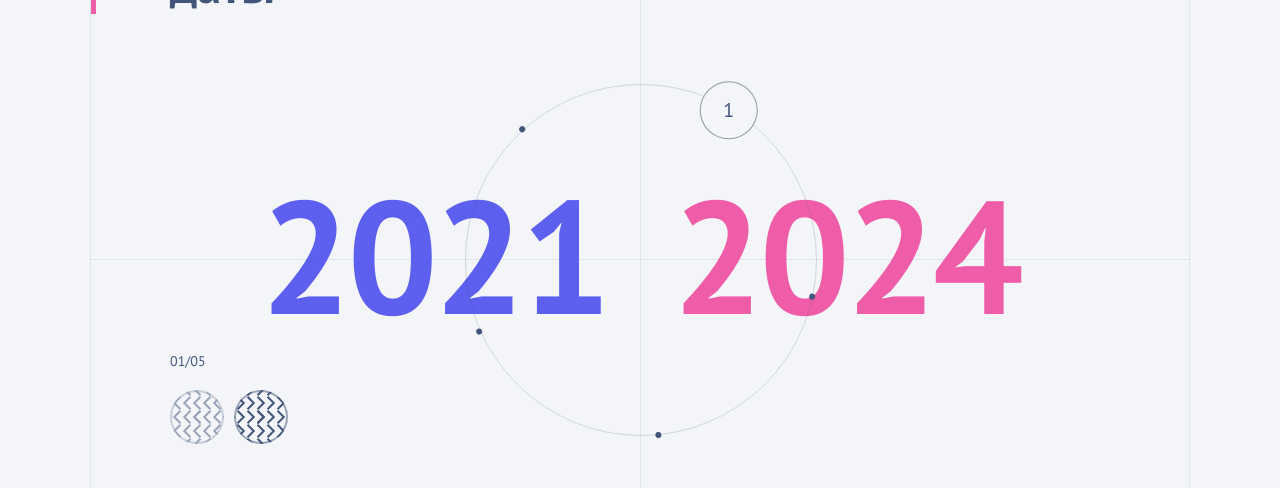
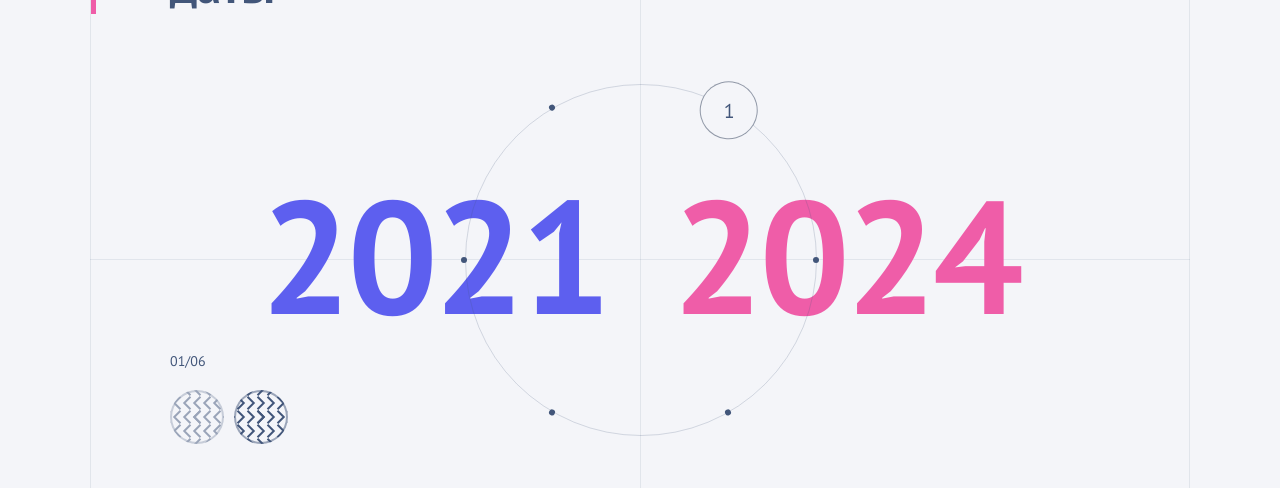
Before and after one commit to george-avsa/only-test-task, a React app: page / in a window 1280 px wide. Shown: the part 141-629 px from the top of the page. Built offline with nearby package versions, Linux system fonts and the light colour scheme.

Commit message:
finished circle markers animation | tested

```diff
--- a/package.json
+++ b/package.json
@@ -31,6 +31,7 @@
     "webpack-dev-server": "^4.15.1"
   },
   "dependencies": {
+    "gsap": "^3.12.3",
     "react": "^18.2.0",
     "react-dom": "^18.2.0",
     "swiper": "^11.0.5"
--- a/src/components/CirceWrapper.tsx
+++ b/src/components/CirceWrapper.tsx
@@ -26,6 +26,7 @@
             currentRotation: 0,
             nextRotation: 0,
             active: true,
+            category: 'history',
         },
         {
             firstDate: 1995,
@@ -34,6 +35,7 @@
             currentRotation: 0,
             nextRotation: 0,
             active: false,
+            category: 'politics',
         },
         {
             firstDate: 1999,
@@ -42,6 +44,7 @@
             currentRotation: 0,
             nextRotation: 0,
             active: false,
+            category: 'sport',
         },
         {
             firstDate: 2005,
@@ -50,6 +53,7 @@
             currentRotation: 0,
             nextRotation: 0,
             active: false,
+            category: 'art',
         },
         {
             firstDate: 2018,
@@ -58,6 +62,16 @@
             currentRotation: 0,
             nextRotation: 0,
             active: false,
+            category: 'news',
+        },
+        {
+            firstDate: 2023,
+            lastDate: 2024,
+            index: 6,
+            currentRotation: 0,
+            nextRotation: 0,
+            active: false,
+            category: 'events',
         },
     ]);
 
--- a/src/components/Circle.tsx
+++ b/src/components/Circle.tsx
@@ -1,10 +1,11 @@
-import React, { Dispatch, Ref, RefObject, SetStateAction } from "react";
+import React, { Dispatch, Ref, RefObject, SetStateAction, useEffect } from "react";
 import { isHtmlElement } from "../types/isHtmlElement";
 import { getNewIntervals } from "../handlers/getNewIntervals";
 import { getCircleButtonsVisibility } from "../handlers/getCircleButtonsVisibility";
 import { dateInterval } from "../types/dateInterval";
 import { CircleButtonsVisibility } from "../types/circleButtonsVisibility";
 import CircleMarker from "./CircleMarker";
+import { gsap } from "gsap";
 
 type CircleProps = {
     circleRef: RefObject<HTMLDivElement>,
@@ -34,6 +35,11 @@
         }
     }
 
+    useEffect(() => {
+        gsap.to('.marker__hover', {scale: 0, duration: 0.2});
+        gsap.to('.marker__hover--active', {scale: 1, duration: 0.2});
+    }, [dateIntervals]);
+
     return (
         <div className="circle" ref={circleRef}>
             {dateIntervals.map((dateInterval: dateInterval, i:number) => (
--- a/src/components/CircleControls.tsx
+++ b/src/components/CircleControls.tsx
@@ -6,6 +6,7 @@
 import { getCircleButtonsVisibility } from "../handlers/getCircleButtonsVisibility";
 import { getNewIntervals } from "../handlers/getNewIntervals";
 import CirclePosition from "./CirclePosition";
+import { gsap } from "gsap";
 
 type CircleControlsProps = {
     dateIntervals: dateInterval[],
@@ -49,11 +50,11 @@
 
                 // if element is rotated after rerender and it is invisible, animation of marker element will be wrong
                 // in case, when marker is active (on hover) it works good, without code below - rotation doesn't repeat circle's rotation
-                circleRef.current.querySelectorAll('.marker__hover').forEach((markerHoverElement:HTMLDivElement) => {
-                    if (markerHoverElement?.innerText === String(newIndex + 1)) {
-                        markerHoverElement.classList.add('marker__hover--active');
-                    }
-                });
+                // circleRef.current.querySelectorAll('.marker__hover').forEach((markerHoverElement:HTMLDivElement) => {
+                //     if (markerHoverElement?.innerText === String(newIndex + 1)) {
+                //         markerHoverElement.classList.add('marker__hover--active');
+                //     }
+                // });
                 setCircleRotation((circleRotation) => circleRotation + nextRotation);
                 setDateIntervals(newIntervals.sort((a:dateInterval, b:dateInterval) => a.index - b.index));
             }
--- a/src/components/CircleMarker.tsx
+++ b/src/components/CircleMarker.tsx
@@ -1,5 +1,6 @@
-import React from "react";
+import React, { useEffect, useLayoutEffect, useRef } from "react";
 import { dateInterval } from "../types/dateInterval";
+import { gsap } from "gsap";
 
 type CircleMarkerProps = {
     circleRotation: number,
@@ -15,17 +16,37 @@
     index
 }: CircleMarkerProps) {
 
+    const markerHoverRef = useRef(null);
+
+    const onEnter = ({ currentTarget }: {currentTarget: HTMLDivElement}) => {
+        const markerHover = currentTarget.querySelector('.marker__hover:not(.marker__hover--active)');
+        if (markerHover) {
+            gsap.to(markerHover, { scale: 1, duration: .2, });
+        }
+    };
+
+    const onLeave = ({ currentTarget }: {currentTarget: HTMLDivElement}) => {
+        gsap.to(currentTarget, { scale: 0, duration: .2, });
+    };
+
     return (
         <div className='marker__block'
-            key={`${dateInterval.firstDate}-${dateInterval.lastDate}`}
+            key={`${dateInterval.category}${dateInterval.firstDate}-${dateInterval.lastDate}`}
             style={{rotate: `${dateInterval.currentRotation}deg`}}
             data-rotation={dateInterval.nextRotation}
         >
-            <div className="cirlce__marker" onClick={clickHandlerMarker}>
+            <div
+                className="cirlce__marker"
+                onClick={clickHandlerMarker}
+                onMouseEnter={dateInterval.active ? () => {} : onEnter}
+            >
                 <div
                     className={`marker__hover${dateInterval.active ? ' marker__hover--active' : ''}`}
-                    style={{rotate: `${-dateInterval.currentRotation - (circleRotation % 360) - Math.trunc(circleRotation / 360) * 360}deg`}}>
-                    <span className="marker__number-text">
+                    ref={markerHoverRef}
+                    onMouseLeave={dateInterval.active ? () => {} : onLeave }
+                >
+                    <span className="marker__number-text" style={{rotate: `${-dateInterval.currentRotation - (circleRotation % 360) - Math.trunc(circleRotation / 360) * 360}deg`}}
+                    >
                         {index + 1}
                     </span>
                     {/* {dateInterval.active && (
--- a/src/styles.scss
+++ b/src/styles.scss
@@ -97,7 +97,7 @@
     border-radius: 50%;
     background: #42567A;
     cursor: pointer;
-
+}
 
 .marker__hover {
     position: absolute;
@@ -108,24 +108,17 @@
     top: calc(-28px + 4px);
     left: calc(-28px + 4px);
     border-radius: 50%;
-        display: none;
+    display: flex;
     align-items: center;
     justify-content: center;
+    scale: 0; transform: translate(0px); translate: none; rotate: none;
 
-        transition: rotate 1s ease-out;
 }
 
 .marker__hover--active {
-        display: flex;
+    transform: translate(0px); translate: none; rotate: none;
 }
 
-    &:hover {
-        .marker__hover {
-            display: flex;
-        }
-    }
-
-}
 
 .marker__number-text {
     color: #42567A;
@@ -134,6 +127,7 @@
     font-style: normal;
     font-weight: 400;
     cursor: pointer;
+    transition: rotate 1s ease-out;
 }
 
 .marker__category {
@@ -152,21 +146,6 @@
     font-weight: 700;
     line-height: 150%;
 }
-
-@keyframes slidein {
-    0% {
-        opacity: 0;
-    }
-
-    75% {
-        opacity: 0;
-    }
-
-    100% {
-        opacity: 1;
-    }
-  }
-
 
 h1 {
     position: relative;
--- a/src/types/dateInterval.ts
+++ b/src/types/dateInterval.ts
@@ -4,5 +4,6 @@
     index: number,
     currentRotation: number,
     nextRotation: number,
-    active: boolean
+    active: boolean,
+    category: string
 }
```
Also changed, not shown: 1 other file (tests, documents, lock files or other folders). Lines whose indentation alone changed are shown as unchanged.
